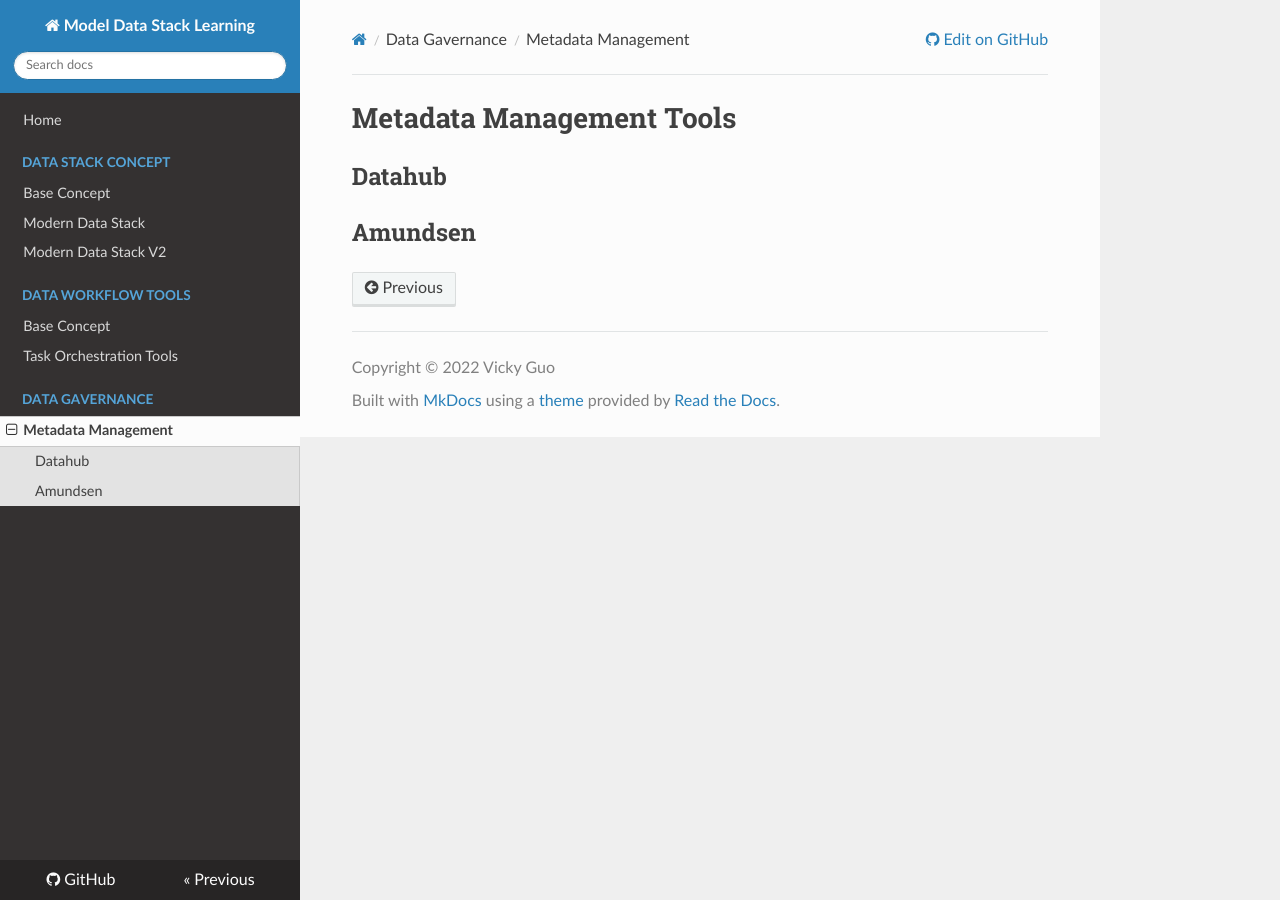
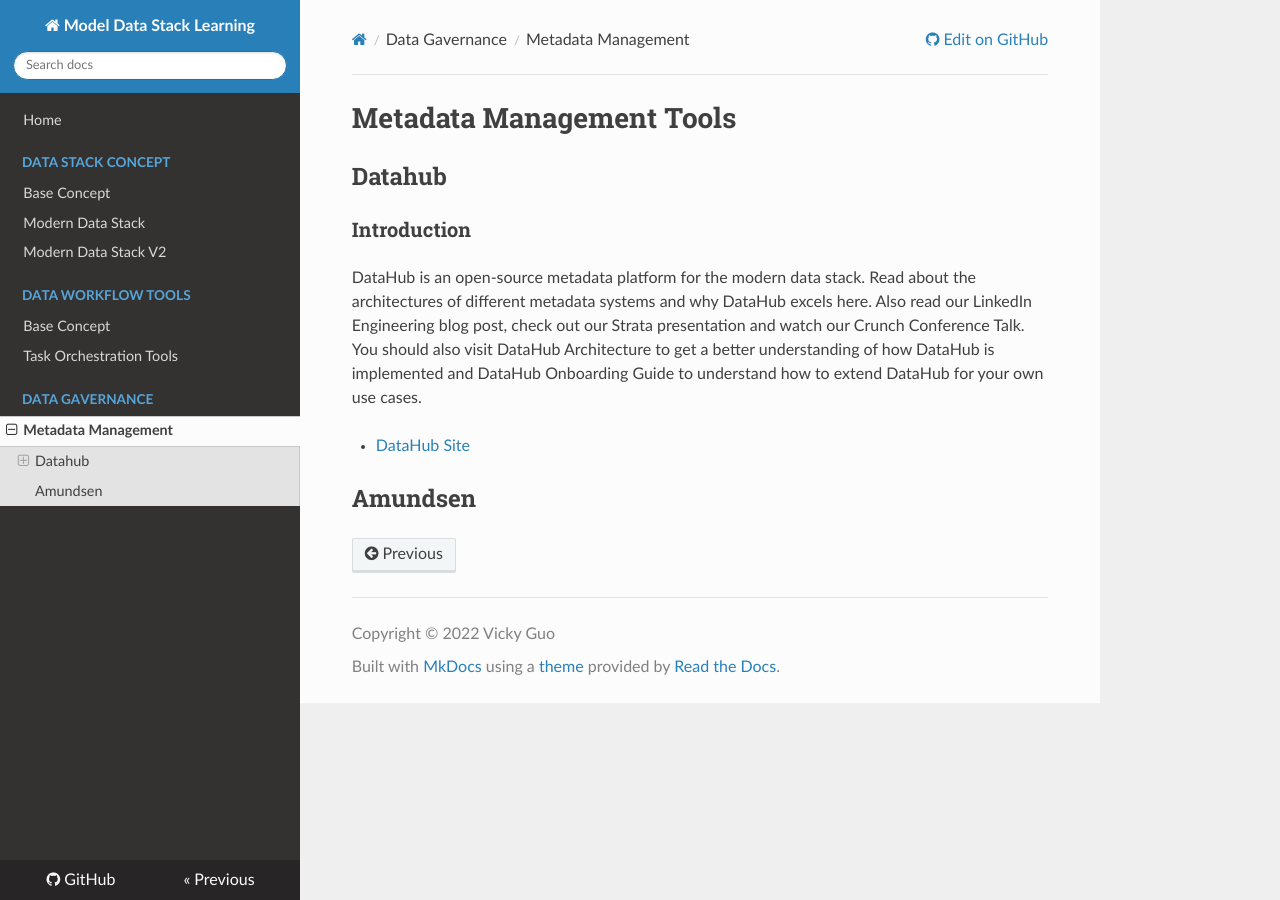
Before and after one commit to VickyGuo0907/datastack-learning, an MkDocs documentation site: the page built from docs/datagov/metadata-tools.md, in a window 1280 px wide. Built offline with MkDocs 1.6.1, drawn with Linux system fonts in a browser that asks for light colours; nearby versions of some CDN libraries.

Commit message:
update metadata

```diff
--- a/docs/datagov/metadata-tools.md
+++ b/docs/datagov/metadata-tools.md
@@ -3,5 +3,11 @@
 
 ## Datahub
 
+### Introduction
+
+DataHub is an open-source metadata platform for the modern data stack. Read about the architectures of different metadata systems and why DataHub excels here. Also read our LinkedIn Engineering blog post, check out our Strata presentation and watch our Crunch Conference Talk. You should also visit DataHub Architecture to get a better understanding of how DataHub is implemented and DataHub Onboarding Guide to understand how to extend DataHub for your own use cases.
+
+* [DataHub Site](https://datahubproject.io/)
+
 
 ## Amundsen
```
